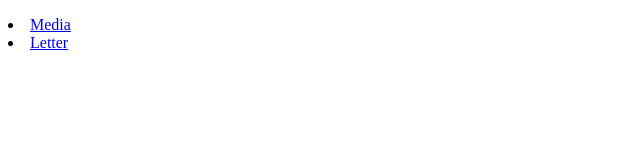
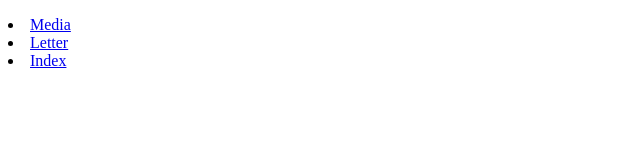
Before and after one commit to Enigho/frontendwk2, a plain HTML site: page index.html in a window 1280 px wide. Shown: the full height of the page, 0-640 px from the left. Drawn offline with Linux system fonts and the light colour scheme.

Commit message:
feat:wk2assngnmt

```diff
--- a/index.html
+++ b/index.html
@@ -10,7 +10,7 @@
         <ul></ul>
         <li><a href="./media.html">Media</a></li>
         <li><a href="./Letter.html">Letter</a></li>
-
+        <li><a href="./index.html">Index</a></li>
     </nav>
 </body>
 </html>
```
